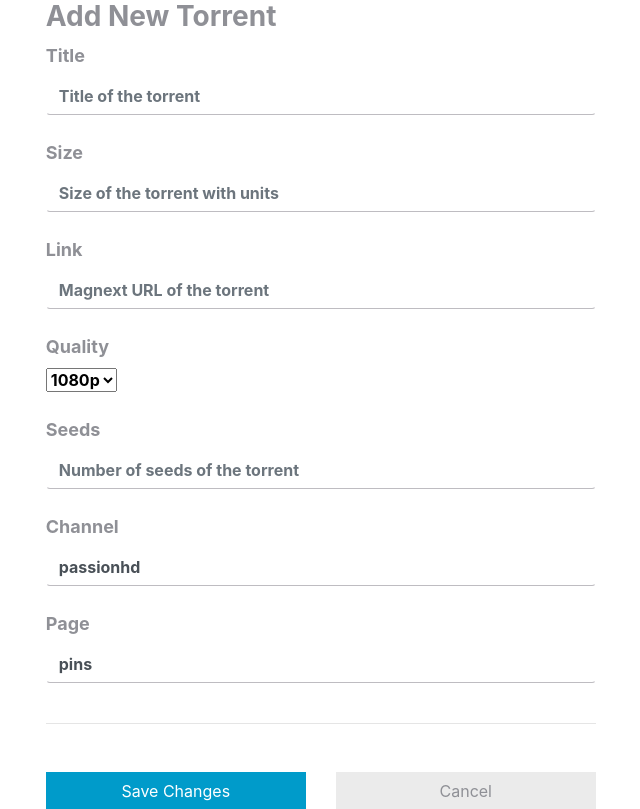
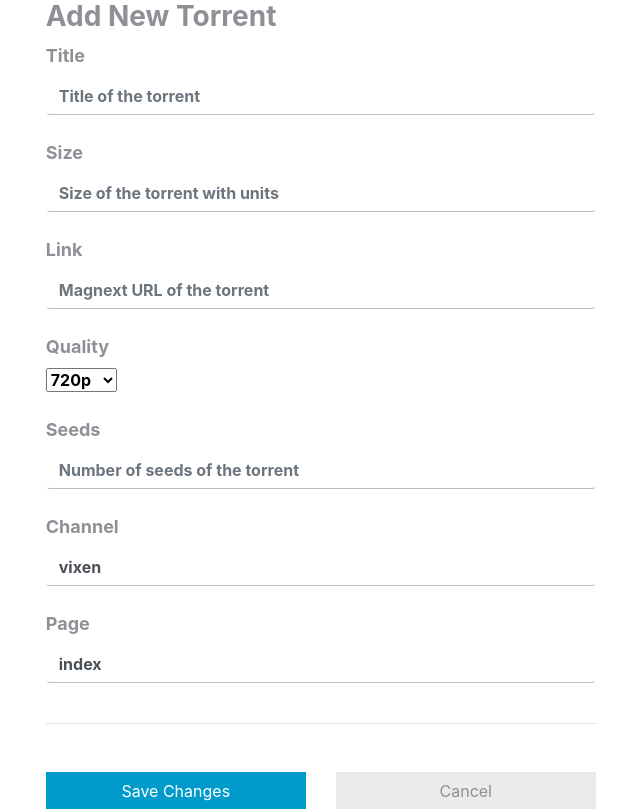
Before and after one commit to hirusha-adi/GifGang-Data, a Flask app: page / in a window 1280 px wide. Shown: the part 134-943 px from the top of the page, without its empty margins (308-948 px from the left). Run offline with Flask 2, Linux system fonts and the light colour scheme; some libraries are stand-ins or nearby versions.

Commit message:
Update settings.html

```diff
--- a/templates/settings.html
+++ b/templates/settings.html
@@ -42,8 +42,8 @@
                         <label for=TorrentQuality>Quality</label>
                         <br>
                         <select name="TorrentQuality" id="TorrentQuality">
-                            <option value="1" selected>1080p</option>
-                            <option value="2">720p</option>
+                            <option value="1">1080p</option>
+                            <option value="2" selected>720p</option>
                             <option value="3">480p</option>
                         </select>
                         <br>
@@ -55,12 +55,12 @@
                         <br>
 
                         <label for=TorrentChannel>Channel</label>
-                        <input type="text" class="form-control" id="TorrentChannel" name="TorrentChannel"
-                            value="passionhd" placeholder="creator/channel of the torrent">
+                        <input type="text" class="form-control" id="TorrentChannel" name="TorrentChannel" value="vixen"
+                            placeholder="creator/channel of the torrent">
                         <br>
 
                         <label for=TorrentPage>Page</label>
-                        <input type="text" class="form-control" id="TorrentPage" name="TorrentPage" value="pins">
+                        <input type="text" class="form-control" id="TorrentPage" name="TorrentPage" value="index">
                         <br>
 
                     </div>
```
